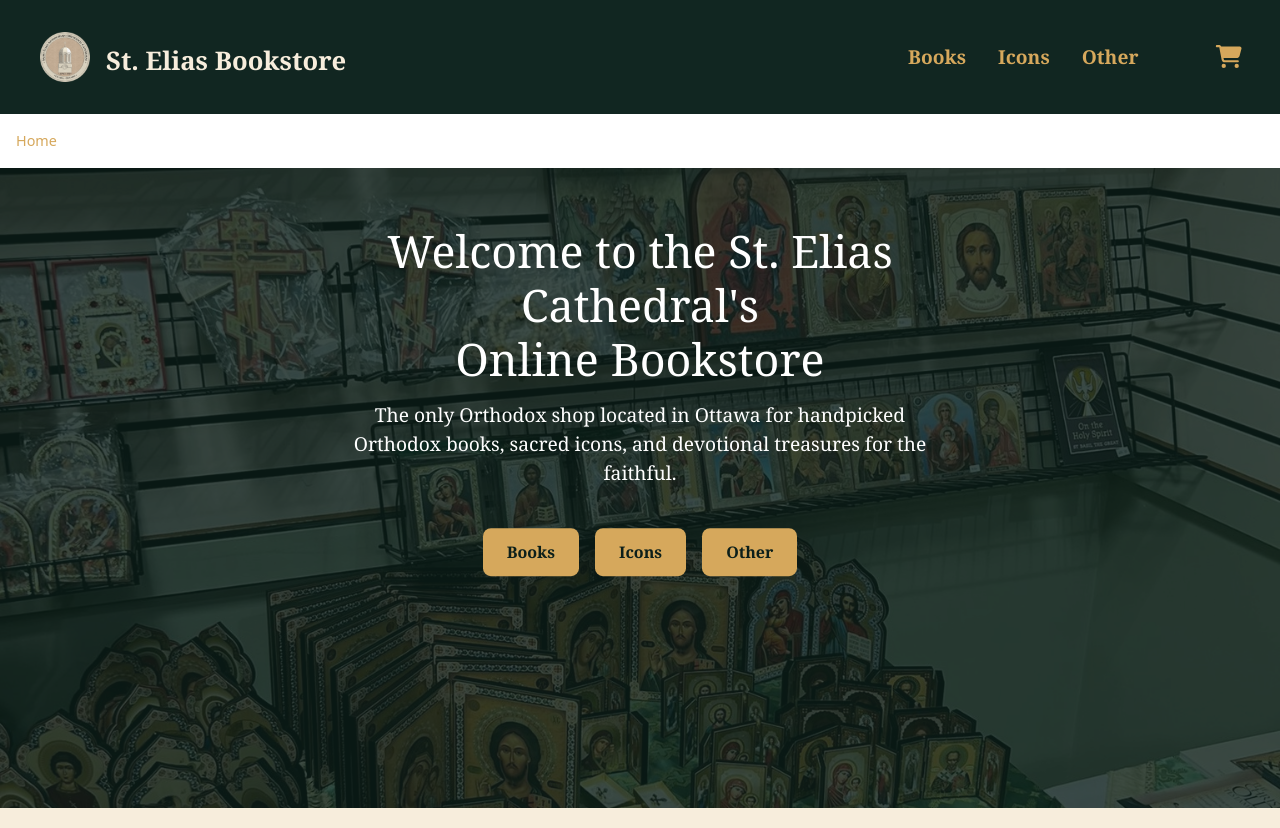
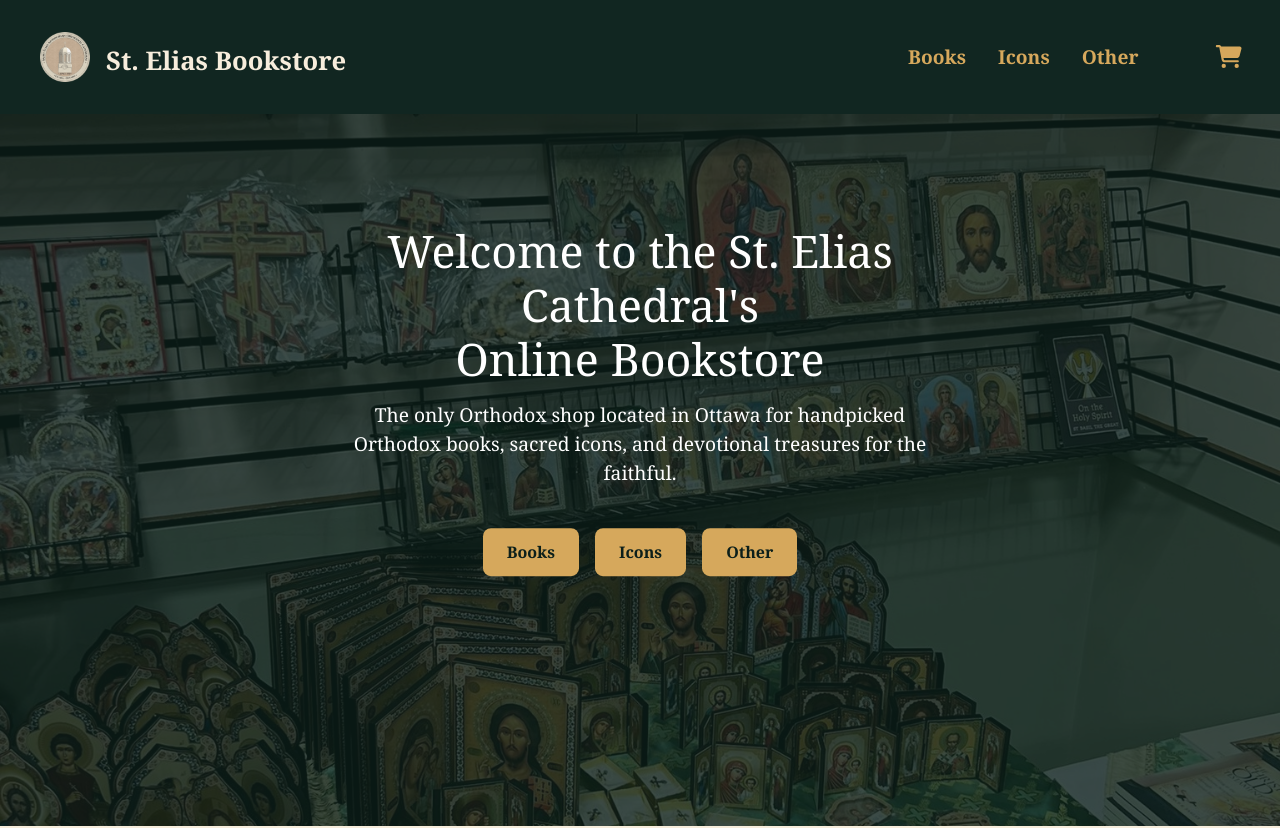
Before and after one commit to gabrielzohrob/SEG3525Dev4, a React (Vite) app: page / in a window 1280 px wide. Shown: the top 828 px of the page. Built offline with nearby package versions, Linux system fonts and the light colour scheme.

Commit message:
breadcrumbs dont show on homepage anymore

```diff
--- a/src/components/Breadcrumbs.jsx
+++ b/src/components/Breadcrumbs.jsx
@@ -36,6 +36,8 @@
   const [searchParams] = useSearchParams();
   const filter = searchParams.get('subcategory');
 
+  if (pathnames.length === 0) return null;
+
   return (
     <nav className="breadcrumbs">
     <Link to="/">Home</Link>
--- a/src/pages/Home.css
+++ b/src/pages/Home.css
@@ -7,7 +7,7 @@
 }
 
 .hero-container {
-    height:80vh;
+    height:89vh;
     align-items: center;
     justify-content: center;
     background-color: #0c1f1a;
```
